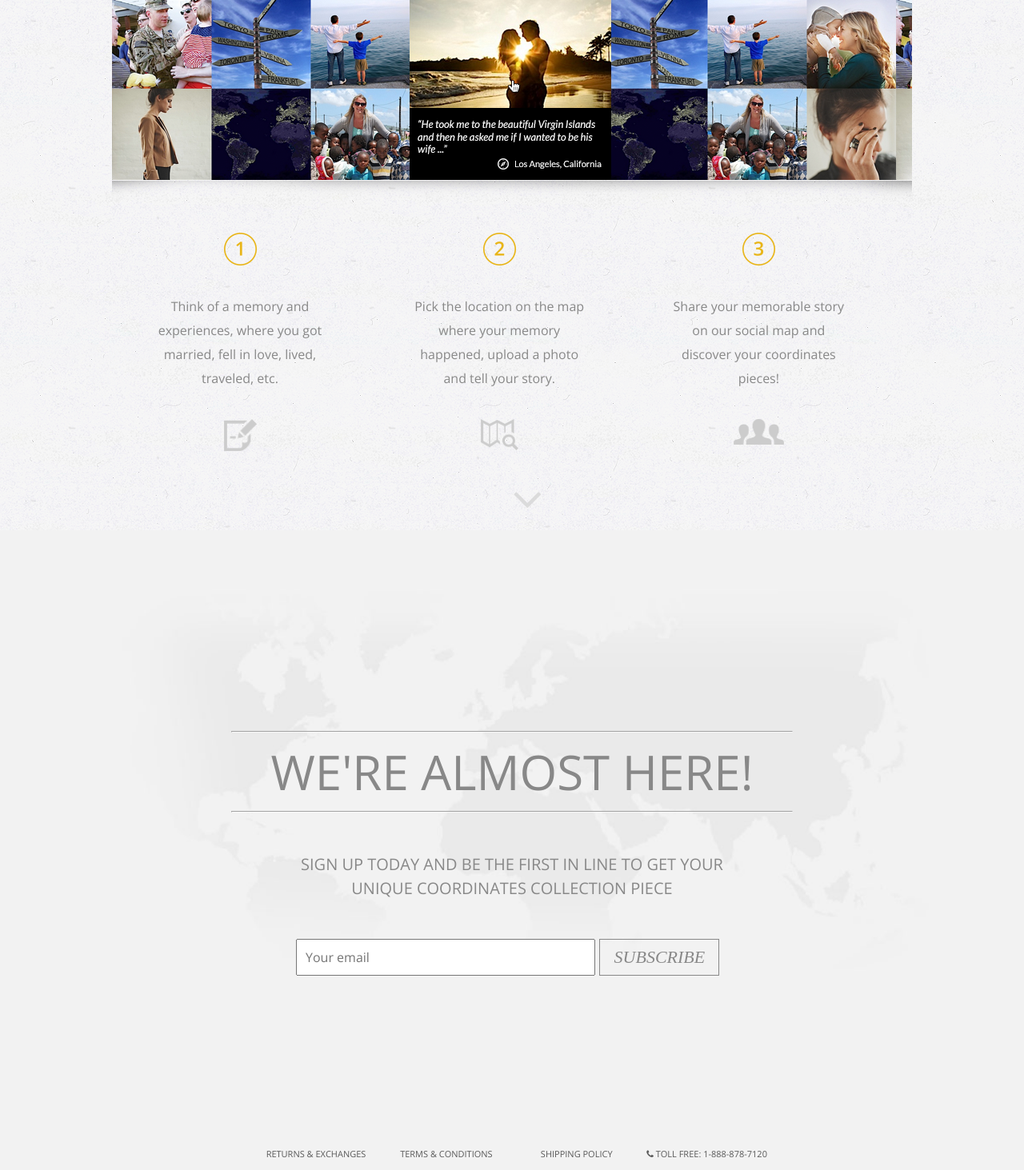
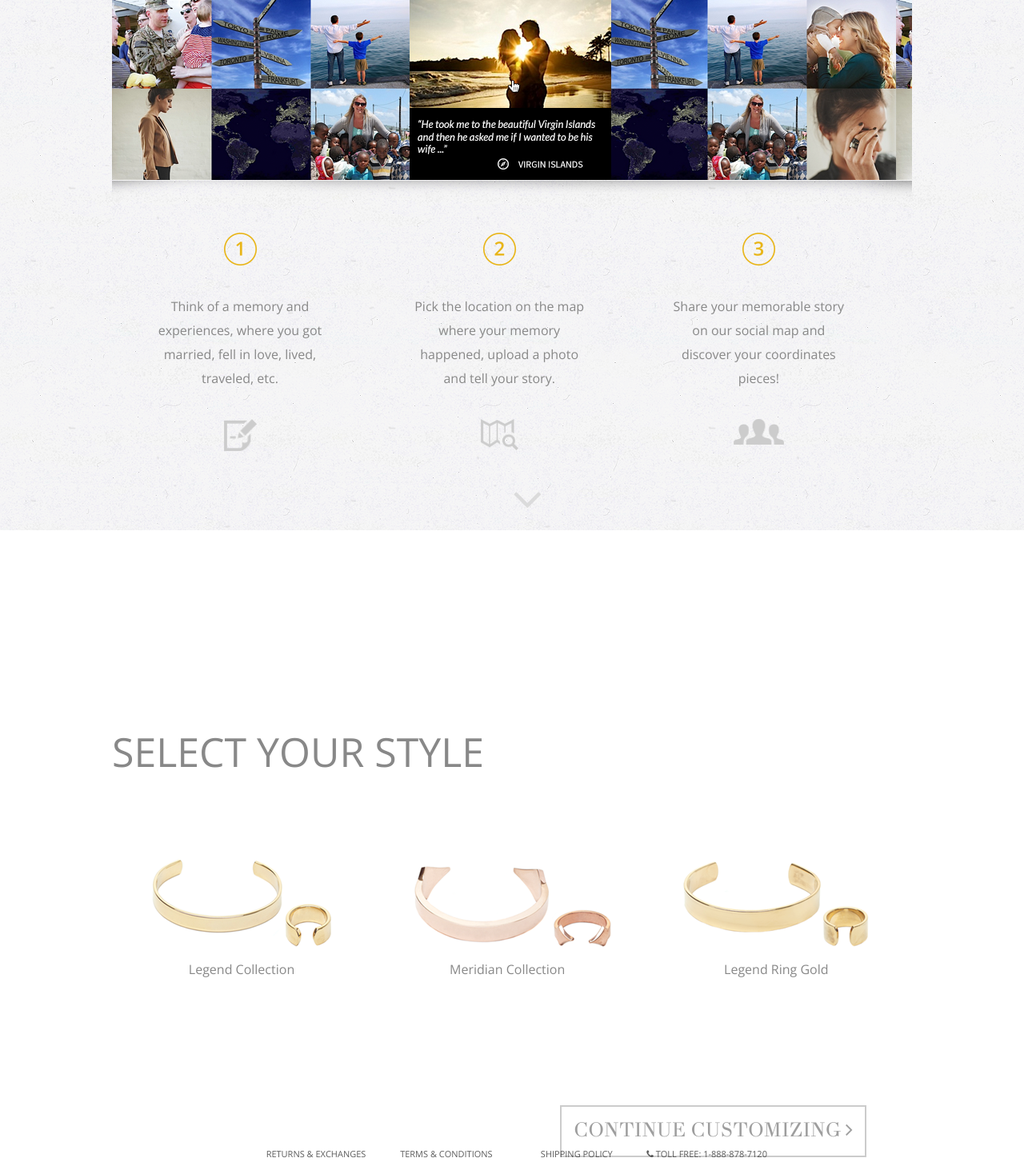
Before and after one commit to achosbarcelona/coordinatescollection, a PHP site: page / in a window 1280 px wide. Shown: the part 3194-4657 px from the top of the page at 80% size. Run offline with PHP 8.4, Linux system fonts and the light colour scheme; some libraries are stand-ins or nearby versions.

Commit message:
Added modal sections for select your style area.

```diff
--- a/css/core.css
+++ b/css/core.css
@@ -426,11 +426,7 @@ nav li{
 	width: 100%;
 	height: 100%;
 	min-height: 100%;
-	background: url(/img/bg/gateway.jpg) no-repeat right center scroll;
-	-webkit-background-size: cover;
-	-moz-background-size: cover;
-	-o-background-size: cover;
-	background-size: cover;
+	background: #fff;
 }
 #personalize .middle{
 	position: absolute;
@@ -441,13 +437,13 @@ nav li{
 	overflow: hidden;
 }
 #personalize .middle h3{
-	font: 60px 'Open Sans',sans-serif;
+	font: 50px 'Open Sans',sans-serif;
 	font-weight: 300;
 	color: #888;
 	text-transform: uppercase;
 	margin: 0;
 	padding: 0;
-	text-align: center;
+	text-align: left;
 }
 #personalize .middle p{
 	font: 16px/30px 'Open Sans',sans-serif;
@@ -475,49 +475,77 @@ nav li{
 	border-bottom: 1px solid #888;
 	padding-bottom: 2px;
 }
-#personalize .wrap button .icon-angle-right{
-	padding-left: 10px;
+#personalize .middle  button{
+	position: relative;
+	left: 56%;
+	top: 0;
+	margin: 150px 0 0 0;
+	padding: 10px 15px;
+	background: #fff;
+	border: 2px solid #ccc;
 	font-size: 25px;
-}
-#personalize .wrap button:hover{
+	font: 25px "Didot",sans-serif;
+	text-transform: uppercase;
+	color: #9e9e9e;
+	max-width: 385px;
+}
+#personalize .middle button:hover{
 	border-color: #999;
 	color: #999;
-}
-#personalize .middle hr{
-	border-bottom:1px solid #f9f9f9;
-	width: 100%;
-	max-width: 700px;
-	opacity: 0.9;
-}
-#personalize .middle #mc_embed_signup h1{
+	-webkit-animation: pulsate 3s ease-in-out 0s infinite alternate;
+	-moz-animation: pulsate 3s ease-in-out 0s infinite alternate;
+	animation: pulsate 3s ease-in-out 0s infinite alternate;
+}
+
+#emailSignUp #mc_embed_signup h1{
 	font-size: 20px;
 	font-weight: 300;
 	font-family: 'Open Sans',sans-serif;
 	text-align: center;
 	text-transform: uppercase;
 }
+#personalize .middle .products{
+	width: 100%;
+	margin-top: 100px;
+}
+#personalize .middle .products .product-names{
+	width: 100%;
+	margin: 0;
+	padding: 0;
+}
+#personalize .middle .products .product-names li{
+	display: inline-block;
+	margin: 0 50px 0 50px;
+	padding: 0;
+	max-width: 232px;
+	text-align: center;
+}
+#personalize .middle .products .product-names li p{
+	margin: 0;
+	padding: 2% 0;
+}
 /* ------------------ MailChimp Styles --------------------- */
-#mc_embed_signup{
+#emailSignUp #mc_embed_signup{
 	margin: 5% auto;
 	width: 100%;
 	max-width: 600px;
 	height: auto;
-	min-height: 300px;
-}
-#mc_embed_signup .mc-field-group{
+	min-height: 200px;
+}
+#emailSignUp #mc_embed_signup .mc-field-group{
 	margin: 8% 5%;
 }
-#mc_embed_signup .mc-field-group #mce-EMAIL{
+#emailSignUp #mc_embed_signup .mc-field-group #mce-EMAIL{
 	margin: 0;
 	float:left;
 }
-#mc_embed_signup .mc-field-group #mc-embedded-subscribe{
+#emailSignUp #mc_embed_signup .mc-field-group #mc-embedded-subscribe{
 	margin: 0 1%;
 	padding: 9px;
 	width: 150px;
 	float: left;
 }
-#mc_embed_signup .mc-field-group #mc-embedded-subscribe:hover{
+#emailSignUp #mc_embed_signup .mc-field-group #mc-embedded-subscribe:hover{
 	background: #ccc;
 	color: #333;
 	-webkit-animation: pulsate 3s ease-in-out 0s infinite alternate;
@@ -528,7 +556,7 @@ input{
 	padding: 10px;
 	margin: 5% 20%;
 	width: 100%;
-	max-width: 350px;
+	max-width: 280px;
 	float: left;
 }
 input[type="submit"]{
--- a/index.html
+++ b/index.html
@@ -126,7 +126,39 @@
 </section>
 <section id="personalize">
   <div class="middle">
-    <hr />
+      <h3>Select your style</h3>
+      <div class="products">
+        <ul class="product-names">
+          <li>
+            <img src="/img/product/blanks/legend-collection.png" alt="First step" />
+            <p>Legend Collection</p>
+          </li>
+          <li>
+            <img src="/img/product/blanks/meridian-collection.png" alt="First step" />
+            <p>Meridian Collection</p>
+          </li>
+          <li>
+            <img src="/img/product/blanks/horizon-collection.png" alt="First step" />
+            <p>Legend Ring Gold</p>
+          </li>
+        </ul>
+      </div>
+      <a href="#" data-reveal-id="emailSignUp" id="no-border">
+        <button>Continue customizing <i class="icon-angle-right"></i></button>
+      </a>
+    </div>
+  <footer>
+        <ul id="footer-wrapper">
+          <li><a href="#" data-reveal-id="returns">Returns & Exchanges</a></li>
+          <li><a href="#" data-reveal-id="terms">Terms & Conditions</a></li>
+          <li><a href="#" data-reveal-id="shipping">Shipping Policy</a></li>
+          <li><i class="icon-phone"></i>&nbsp;Toll Free: 1-888-878-7120</li>
+        </ul>
+      </footer>
+</section>
+<div id="emailSignUp" class="reveal-modal">
+
+  <hr />
     <h3>We're almost here!</h3>
     <hr />
       <!-- Begin MailChimp Signup Form -->
@@ -144,16 +176,11 @@
       </form>
       </div>
       <!--End mc_embed_signup-->
-  </div>
-  <footer>
-        <ul id="footer-wrapper">
-          <li><a href="#" data-reveal-id="returns">Returns & Exchanges</a></li>
-          <li><a href="#" data-reveal-id="terms">Terms & Conditions</a></li>
-          <li><a href="#" data-reveal-id="shipping">Shipping Policy</a></li>
-          <li><i class="icon-phone"></i>&nbsp;Toll Free: 1-888-878-7120</li>
-        </ul>
-      </footer>
-</section>
+
+
+
+  <a class="close-reveal-modal">&#215;</a>
+</div>
 <script src="js/vendor/jquery.js"></script>
 <script src="https://maps.google.com/maps/api/js?sensor=true"></script>
 <script>
@@ -164,6 +191,7 @@
 <script src="js/foundation.min.js"></script>
 <script src="js/load.js"></script>
 <script src="js/jquery.ui.map.full.min.js"></script>
+<script src="js/jquery.modal.js"></script>
 <script>
   $(document).foundation();
 </script>
--- a/js/load.js
+++ b/js/load.js
@@ -6,7 +6,7 @@ $(document).ready(function(){
     $('html,body').animate({scrollTop:$(this.hash).offset().top}, 1000);
   });
 
-
+  $()
   // Map Autogenerated OFF
   /*$('#map_canvas').gmap({'scrollwheel': false,'disableDefaultUI':true}).bind('init', function() { */
   /*$.getJSON('find.json', function(data){
```
Also changed, not shown: other parts of css/core.css (+73 -17 lines), img/bg/map-picture.png, img/product/blanks/horizon-collection.png (added), img/product/blanks/legend-collection.png (added), img/product/blanks/meridian-collection.png (added), js/jquery.modal.js (added), 2 other files.
